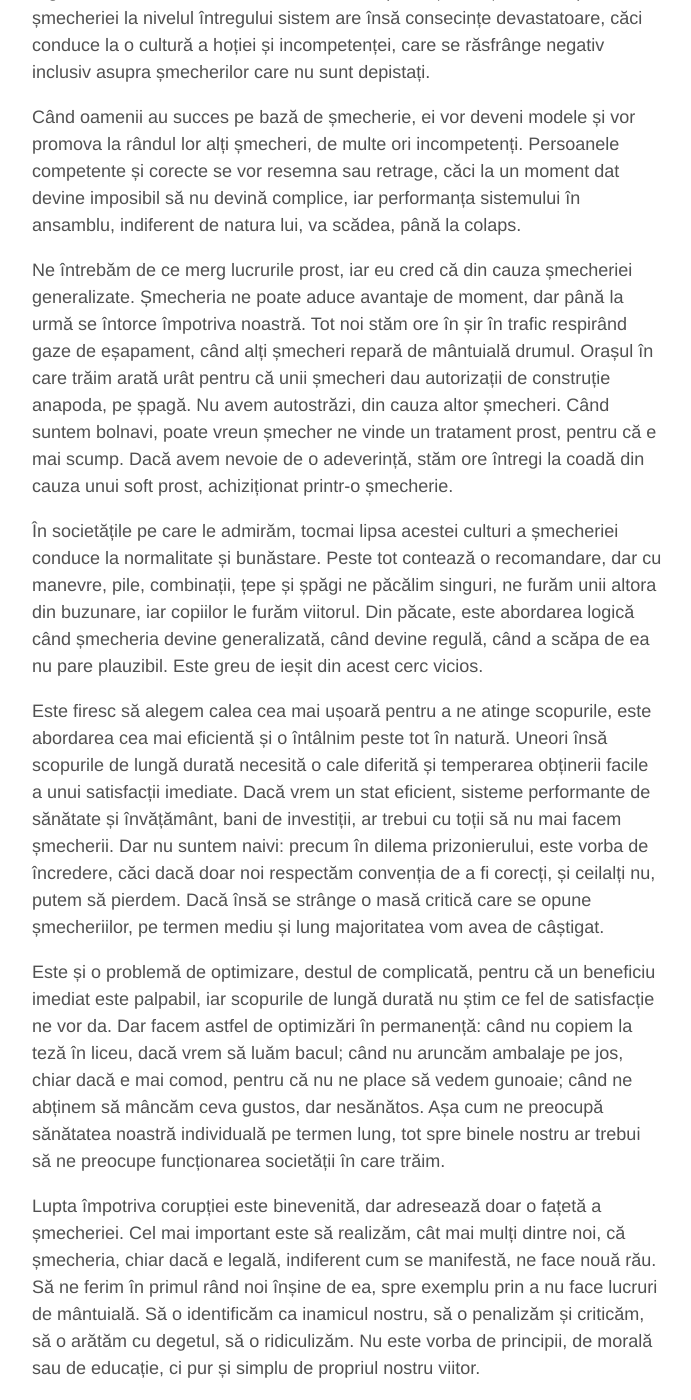
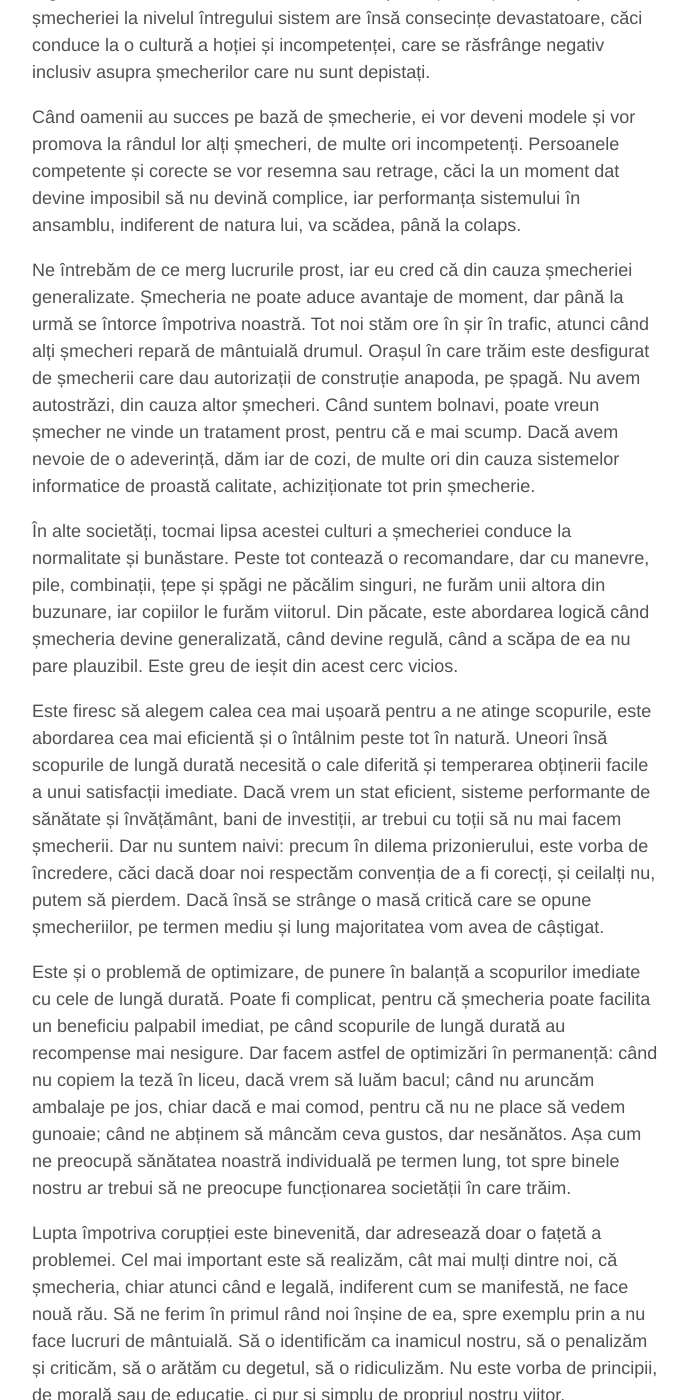
Before and after one commit to aoghina/aoghina.github.io, a Jekyll site: the page built from _posts/2015-10-14-argument-impotriva-smecheriei.md, in a window 1280 px wide and 1400 px high, scrolled down 311 px. Shown: the whole window, without its empty margins (293-984 px from the left). Built offline with Jekyll 4.4.1, drawn with Linux system fonts in a browser that asks for light colours; comment, search, counter and statistics services are not loaded.

Commit message:
Update argument post

```diff
--- a/_posts/2015-10-14-argument-impotriva-smecheriei.md
+++ b/_posts/2015-10-14-argument-impotriva-smecheriei.md
@@ -11,12 +11,12 @@ De multe ori putem atinge un scop mai ușor prin șmecherie: de la referate copi
 
 Când oamenii au succes pe bază de șmecherie, ei vor deveni modele și vor promova la rândul lor alți șmecheri, de multe ori incompetenți. Persoanele competente și corecte se vor resemna sau retrage, căci la un moment dat devine imposibil să nu devină complice, iar performanța sistemului în ansamblu, indiferent de natura lui, va scădea, până la colaps.
 
-Ne întrebăm de ce merg lucrurile prost, iar eu cred că din cauza șmecheriei generalizate. Șmecheria ne poate aduce avantaje de moment, dar până la urmă se întorce împotriva noastră. Tot noi stăm ore în șir în trafic respirând gaze de eșapament, când alți șmecheri repară de mântuială drumul. Orașul în care trăim arată urât pentru că unii șmecheri dau autorizații de construție anapoda, pe șpagă. Nu avem autostrăzi, din cauza altor șmecheri. Când suntem bolnavi, poate vreun șmecher ne vinde un tratament prost, pentru că e mai scump. Dacă avem nevoie de o adeverință, stăm ore întregi la coadă din cauza unui soft prost, achiziționat printr-o șmecherie.
+Ne întrebăm de ce merg lucrurile prost, iar eu cred că din cauza șmecheriei generalizate. Șmecheria ne poate aduce avantaje de moment, dar până la urmă se întorce împotriva noastră. Tot noi stăm ore în șir în trafic, atunci când alți șmecheri repară de mântuială drumul. Orașul în care trăim este desfigurat de șmecherii care dau autorizații de construție anapoda, pe șpagă. Nu avem autostrăzi, din cauza altor șmecheri. Când suntem bolnavi, poate vreun șmecher ne vinde un tratament prost, pentru că e mai scump. Dacă avem nevoie de o adeverință, dăm iar de cozi, de multe ori din cauza sistemelor informatice de proastă calitate, achiziționate tot prin șmecherie.
 
-În societățile pe care le admirăm, tocmai lipsa acestei culturi a șmecheriei conduce la normalitate și bunăstare. Peste tot contează o recomandare, dar cu manevre, pile, combinații, țepe și șpăgi ne păcălim singuri, ne furăm unii altora din buzunare, iar copiilor le furăm viitorul. Din păcate, este abordarea logică când șmecheria devine generalizată, când devine regulă, când a scăpa de ea nu pare plauzibil. Este greu de ieșit din acest cerc vicios.
+În alte societăți, tocmai lipsa acestei culturi a șmecheriei conduce la normalitate și bunăstare. Peste tot contează o recomandare, dar cu manevre, pile, combinații, țepe și șpăgi ne păcălim singuri, ne furăm unii altora din buzunare, iar copiilor le furăm viitorul. Din păcate, este abordarea logică când șmecheria devine generalizată, când devine regulă, când a scăpa de ea nu pare plauzibil. Este greu de ieșit din acest cerc vicios.
 
 Este firesc să alegem calea cea mai ușoară pentru a ne atinge scopurile, este abordarea cea mai eficientă și o întâlnim peste tot în natură. Uneori însă scopurile de lungă durată necesită o cale diferită și temperarea obținerii facile a unui satisfacții imediate. Dacă vrem un stat eficient, sisteme performante de sănătate și învățământ, bani de investiții, ar trebui cu toții să nu mai facem șmecherii. Dar nu suntem naivi: precum în dilema prizonierului, este vorba de încredere, căci dacă doar noi respectăm convenția de a fi corecți, și ceilalți nu, putem să pierdem. Dacă însă se strânge o masă critică care se opune șmecheriilor, pe termen mediu și lung majoritatea vom avea de câștigat.
 
-Este și o problemă de optimizare, destul de complicată, pentru că un beneficiu imediat este palpabil, iar scopurile de lungă durată nu știm ce fel de satisfacție ne vor da. Dar facem astfel de optimizări în permanență: când nu copiem la teză în liceu, dacă vrem să luăm bacul; când nu aruncăm ambalaje pe jos, chiar dacă e mai comod, pentru că nu ne place să vedem gunoaie; când ne abținem să mâncăm ceva gustos, dar nesănătos. Așa cum ne preocupă sănătatea noastră individuală pe termen lung, tot spre binele nostru ar trebui să ne preocupe funcționarea societății în care trăim.
+Este și o problemă de optimizare, de punere în balanță a scopurilor imediate cu cele de lungă durată. Poate fi complicat, pentru că șmecheria poate facilita un beneficiu palpabil imediat, pe când scopurile de lungă durată au recompense mai nesigure. Dar facem astfel de optimizări în permanență: când nu copiem la teză în liceu, dacă vrem să luăm bacul; când nu aruncăm ambalaje pe jos, chiar dacă e mai comod, pentru că nu ne place să vedem gunoaie; când ne abținem să mâncăm ceva gustos, dar nesănătos. Așa cum ne preocupă sănătatea noastră individuală pe termen lung, tot spre binele nostru ar trebui să ne preocupe funcționarea societății în care trăim.
 
-Lupta împotriva corupției este binevenită, dar adresează doar o fațetă a șmecheriei. Cel mai important este să realizăm, cât mai mulți dintre noi, că șmecheria, chiar dacă e legală, indiferent cum se manifestă, ne face nouă rău. Să ne ferim în primul rând noi înșine de ea, spre exemplu prin a nu face lucruri de mântuială. Să o identificăm ca inamicul nostru, să o penalizăm și criticăm, să o arătăm cu degetul, să o ridiculizăm. Nu este vorba de principii, de morală sau de educație, ci pur și simplu de propriul nostru viitor.
+Lupta împotriva corupției este binevenită, dar adresează doar o fațetă a problemei. Cel mai important este să realizăm, cât mai mulți dintre noi, că șmecheria, chiar atunci când e legală, indiferent cum se manifestă, ne face nouă rău. Să ne ferim în primul rând noi înșine de ea, spre exemplu prin a nu face lucruri de mântuială. Să o identificăm ca inamicul nostru, să o penalizăm și criticăm, să o arătăm cu degetul, să o ridiculizăm. Nu este vorba de principii, de morală sau de educație, ci pur și simplu de propriul nostru viitor.
```
